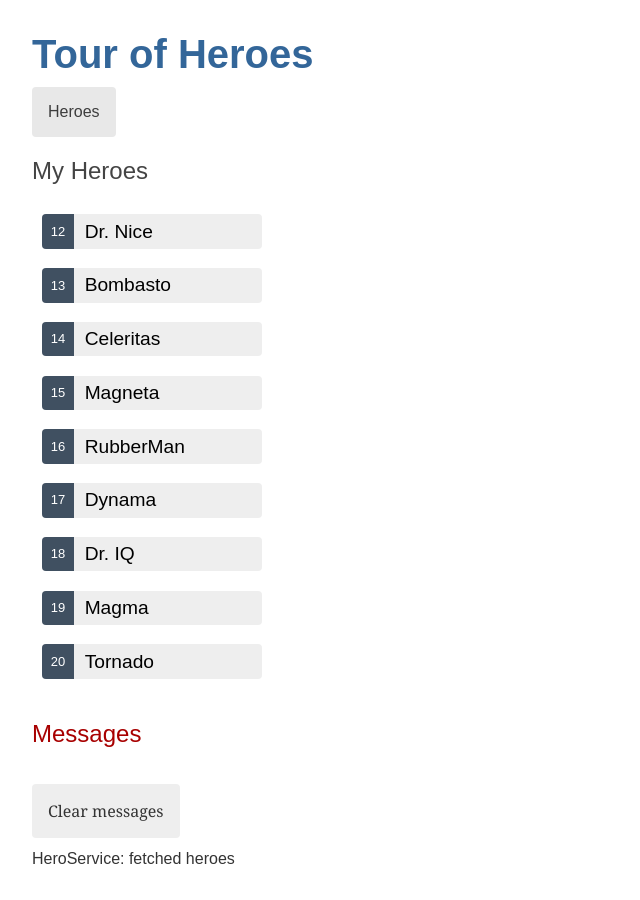
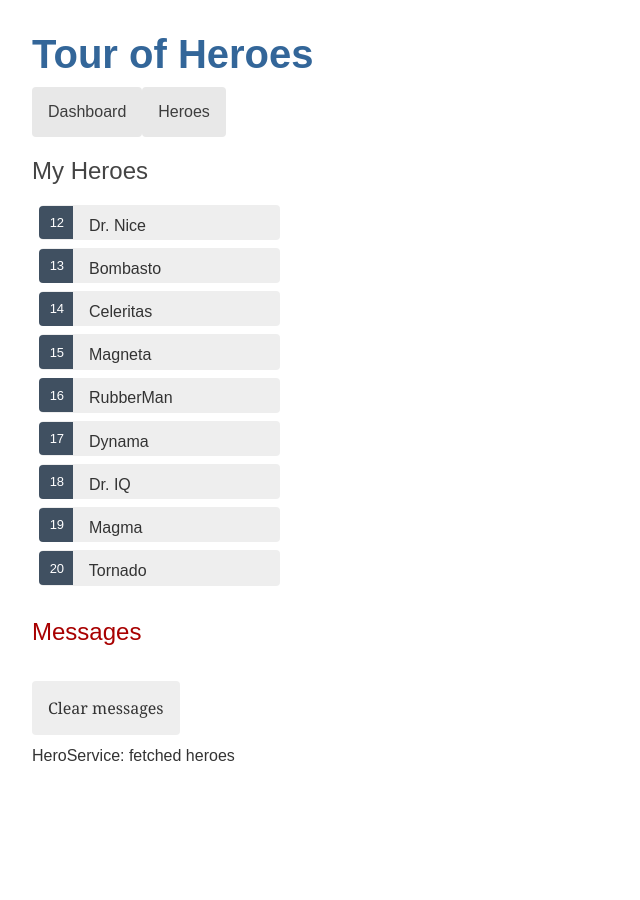
Before and after one commit to Knockturn/angular_tour-of-heroes, an Angular app: page /heroes in a window 1280 px wide. Shown: the whole page, without its empty margins (0-640 px from the left). After the commit the page ends 800 px from the top, so only its background shows below. Built offline with nearby package versions, Linux system fonts and the light colour scheme.

Commit message:
navigation implemented.

```diff
--- a/src/app/app-routing.module.ts
+++ b/src/app/app-routing.module.ts
@@ -2,11 +2,13 @@
 import { RouterModule, Routes } from '@angular/router';
 import {HeroesComponent} from "./components/heroes/heroes.component";
 import {DashboardComponent} from "./components/dashboard/dashboard.component";
+import {HeroDetailComponent} from "./components/hero-detail/hero-detail.component";
 
 const routes: Routes = [
   { path: '', redirectTo: '/dashboard', pathMatch: 'full' },
   { path: 'heroes', component: HeroesComponent },
   { path: 'dashboard', component: DashboardComponent },
+  { path: 'detail/:id', component: HeroDetailComponent },
 ];
 
 @NgModule({
--- a/src/app/app.component.html
+++ b/src/app/app.component.html
@@ -1,5 +1,6 @@
 <h1>{{ title }}</h1>
 <nav>
+    <a routerLink="/dashboard">Dashboard</a>
     <a routerLink="/heroes">Heroes</a>
 </nav>
 <router-outlet></router-outlet>
--- a/src/app/components/dashboard/dashboard.component.html
+++ b/src/app/components/dashboard/dashboard.component.html
@@ -1,6 +1,7 @@
 <h2>Top Heroes</h2>
 <div class="heroes-menu">
-  <a *ngFor="let hero of heroes">
+  <a *ngFor="let hero of heroes"
+  routerLink="/detail/{{hero.id}}">
     {{hero.name}}
   </a>
 </div>
--- a/src/app/components/hero-detail/hero-detail.component.css
+++ b/src/app/components/hero-detail/hero-detail.component.css
@@ -0,0 +1,24 @@
+/* HeroDetailComponent's private CSS styles */
+label {
+  color: #435960;
+  font-weight: bold;
+}
+input {
+  font-size: 1em;
+  padding: .5rem;
+}
+button {
+  margin-top: 20px;
+  background-color: #eee;
+  padding: 1rem;
+  border-radius: 4px;
+  font-size: 1rem;
+}
+button:hover {
+  background-color: #cfd8dc;
+}
+button:disabled {
+  background-color: #eee;
+  color: #ccc;
+  cursor: auto;
+}
--- a/src/app/components/hero-detail/hero-detail.component.html
+++ b/src/app/components/hero-detail/hero-detail.component.html
@@ -1,10 +1,9 @@
 <div *ngIf="hero">
-
   <h2>{{hero.name | uppercase}} Details</h2>
   <div><span>id: </span>{{hero.id}}</div>
   <div>
     <label for="hero-name">Hero name: </label>
-    <input id="hero-name" [(ngModel)]="hero.name" placeholder="name">
+    <input id="hero-name" [(ngModel)]="hero.name" placeholder="Hero name"/>
   </div>
-
+  <button type="button" (click)="goBack()">go back</button>
 </div>
--- a/src/app/components/hero-detail/hero-detail.component.ts
+++ b/src/app/components/hero-detail/hero-detail.component.ts
@@ -1,11 +1,34 @@
-import {Component, Input} from '@angular/core';
+import { Component, OnInit } from '@angular/core';
+import { ActivatedRoute } from '@angular/router';
+import { Location } from '@angular/common';
 import {Hero} from "../heroes/shared/hero";
+import {HeroService} from "../../services/hero.service";
 
 @Component({
   selector: 'app-hero-detail',
   templateUrl: './hero-detail.component.html',
-  styleUrls: ['./hero-detail.component.css']
+  styleUrls: [ './hero-detail.component.css' ]
 })
-export class HeroDetailComponent {
-  @Input() hero?: Hero;
+export class HeroDetailComponent implements OnInit {
+  hero: Hero | undefined;
+
+  constructor(
+    private route: ActivatedRoute,
+    private heroService: HeroService,
+    private location: Location
+  ) {}
+
+  ngOnInit(): void {
+    this.getHero();
+  }
+
+  getHero(): void {
+    const id = Number(this.route.snapshot.paramMap.get('id'));
+    this.heroService.getHero(id)
+      .subscribe(hero => this.hero = hero);
+  }
+
+  goBack(): void {
+    this.location.back();
+  }
 }
--- a/src/app/components/heroes/heroes.component.css
+++ b/src/app/components/heroes/heroes.component.css
@@ -5,49 +5,35 @@
   padding: 0;
   width: 15em;
 }
-
 .heroes li {
-  display: flex;
+  position: relative;
+  cursor: pointer;
 }
 
-.heroes button {
-  flex: 1;
-  cursor: pointer;
-  position: relative;
-  left: 0;
-  background-color: #eee;
-  margin: 0.5em;
-  padding: 0;
-  border-radius: 4px;
-  display: flex;
-  align-items: stretch;
-  height: 1.8em;
+.heroes li:hover {
+  left: .1em;
 }
 
-.heroes button:hover {
+.heroes a {
+  color: #333;
+  text-decoration: none;
+  background-color: #EEE;
+  margin: .5em;
+  padding: .3em 0;
+  height: 1.6em;
+  border-radius: 4px;
+  display: block;
+  width: 100%;
+}
+
+.heroes a:hover {
   color: #2c3a41;
   background-color: #e6e6e6;
-  left: 0.1em;
 }
 
-.heroes button:active {
+.heroes a:active {
   background-color: #525252;
   color: #fafafa;
-}
-
-.heroes button.selected {
-  background-color: black;
-  color: white;
-}
-
-.heroes button.selected:hover {
-  background-color: #505050;
-  color: white;
-}
-
-.heroes button.selected:active {
-  background-color: black;
-  color: white;
 }
 
 .heroes .badge {
@@ -57,10 +43,12 @@
   padding: 0.8em 0.7em 0 0.7em;
   background-color: #405061;
   line-height: 1em;
-  margin-right: 0.8em;
+  position: relative;
+  left: -1px;
+  top: -4px;
+  height: 1.8em;
+  min-width: 16px;
+  text-align: right;
+  margin-right: .8em;
   border-radius: 4px 0 0 4px;
 }
-
-.heroes .name {
-  align-self: center;
-}
--- a/src/app/components/heroes/heroes.component.html
+++ b/src/app/components/heroes/heroes.component.html
@@ -1,14 +1,8 @@
 <h2>My Heroes</h2>
 <ul class="heroes">
   <li *ngFor="let hero of heroes">
-    <button
-      [class.selected]="hero === selectedHero"
-      type="button"
-      (click)="onSelect(hero)"
-    >
-      <span class="badge">{{ hero.id }}</span>
-      <span class="name">{{ hero.name }}</span>
-    </button>
+    <a routerLink="/detail/{{hero.id}}">
+      <span class="badge">{{hero.id}}</span> {{hero.name}}
+    </a>
   </li>
 </ul>
-<app-hero-detail [hero]="selectedHero"></app-hero-detail>
--- a/src/app/components/heroes/heroes.component.ts
+++ b/src/app/components/heroes/heroes.component.ts
@@ -10,16 +10,10 @@
 })
 export class HeroesComponent implements OnInit {
   heroes: Hero[] = [];
-  selectedHero?: Hero;
   constructor(private heroService: HeroService, private messageService: MessageService) {}
 
   ngOnInit(): void {
     this.getHeroes();
-  }
-
-  onSelect(hero: Hero): void {
-    this.selectedHero = hero;
-    this.messageService.add(`HeroesComponent: Selected hero id=${hero.id}`);
   }
 
   getHeroes(): void {
--- a/src/app/services/hero.service.ts
+++ b/src/app/services/hero.service.ts
@@ -1,19 +1,25 @@
 import { Injectable } from '@angular/core';
+import { Observable, of } from 'rxjs';
+import { MessageService } from './message.service';
 import {HEROES} from "../components/heroes/shared/mock-heroes";
 import {Hero} from "../components/heroes/shared/hero";
-import {Observable, of} from "rxjs";
-import {MessageService} from "./message.service";
 
-@Injectable({
-  providedIn: 'root'
-})
+@Injectable({ providedIn: 'root' })
 export class HeroService {
 
   constructor(private messageService: MessageService) { }
 
   getHeroes(): Observable<Hero[]> {
-    const heroes = of(HEROES)
+    const heroes = of(HEROES);
     this.messageService.add('HeroService: fetched heroes');
     return heroes;
   }
+
+  getHero(id: number): Observable<Hero> {
+    // For now, assume that a hero with the specified `id` always exists.
+    // Error handling will be added in the next step of the tutorial.
+    const hero = HEROES.find(h => h.id === id)!;
+    this.messageService.add(`HeroService: fetched hero id=${id}`);
+    return of(hero);
+  }
 }
```
